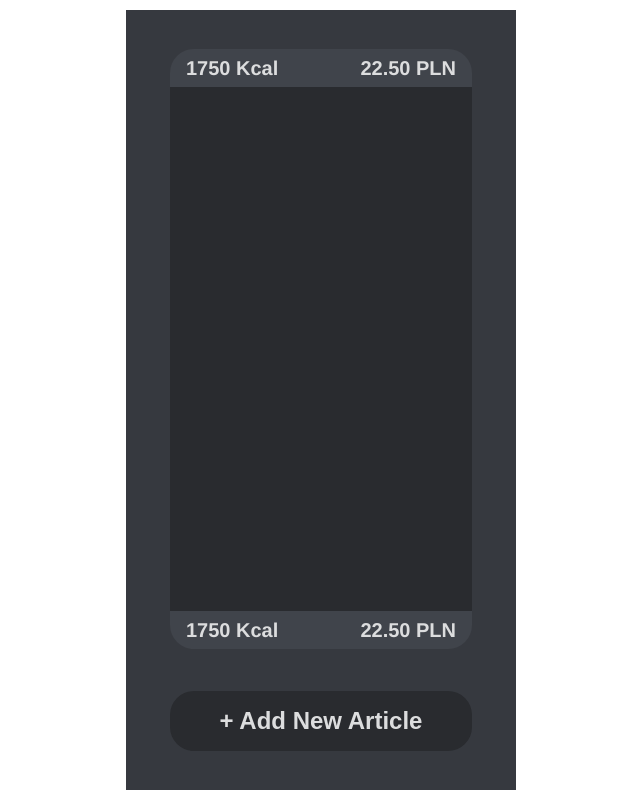
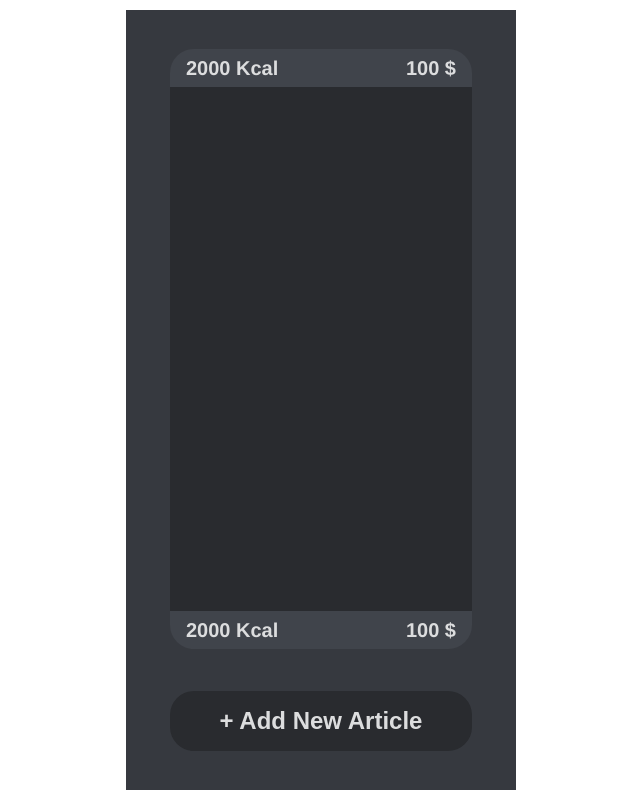
Before and after one commit to Indeedornot/AngDietKeeper, an Angular app: page / in a window 1280 px wide. Shown: the whole page, without its empty margins (319-959 px from the left). Built offline with nearby package versions, Linux system fonts and the light colour scheme.

Commit message:
add data binding and update button style

```diff
--- a/src/app/app.component.css
+++ b/src/app/app.component.css
@@ -102,9 +102,15 @@
   background: var(--color-bg-overlay);
   border: var(--color-border-subtle);
   color: var(--color-fg-default);
+  cursor: pointer;
 }
 
 .add-new:hover {
   background: var(--color-bg-hover);
   color: var(--color-fg-emphasis);
 }
+
+.add-new:active {
+  background: var(--color-bg-accent);
+  color: var(--color-fg-emphasis);
+}
--- a/src/app/app.component.html
+++ b/src/app/app.component.html
@@ -4,8 +4,8 @@
 			<div class="card-display">
 				<div class="card-display-header">
 					<div class="card-display-header-text">
-						<span>1750 Kcal</span>
-						<span>22.50 PLN</span>
+						<span>{{ calories }} Kcal</span>
+						<span>{{ budgetLeft }} {{ currencySymbol }}</span>
 					</div>
 				</div>
 
@@ -15,8 +15,8 @@
 
 				<div class="card-display-footer">
 					<div class="card-display-footer-text">
-						<span>1750 Kcal</span>
-						<span>22.50 PLN</span>
+						<span>{{ caloriesLeft }} Kcal</span>
+						<span>{{ budgetLeft }} {{ currencySymbol }}</span>
 					</div>
 				</div>
 			</div>
--- a/src/app/app.component.ts
+++ b/src/app/app.component.ts
@@ -8,4 +8,10 @@ import { Component } from '@angular/core';
 export class AppComponent {
 	title = 'AngDietKeeper';
 	cardAmount = 12;
+	budget = 100;
+	budgetLeft = this.budget;
+	currencySymbol = '$';
+
+	calories = 2000;
+	caloriesLeft = this.calories;
 }
```
